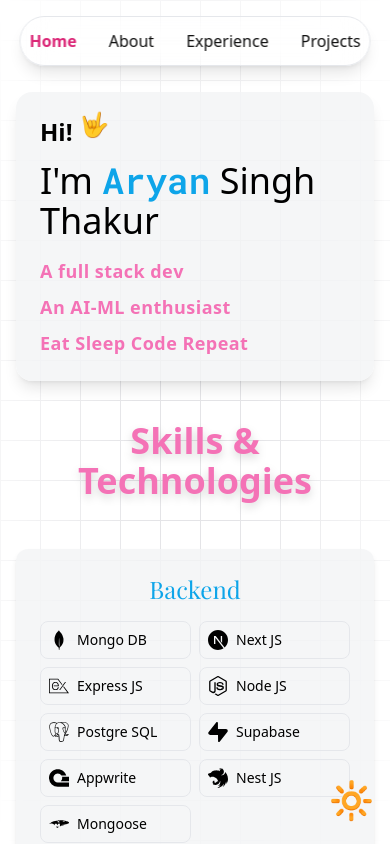
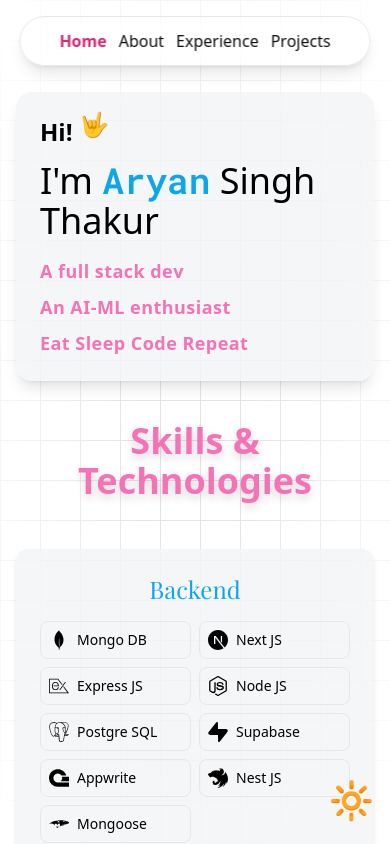
Before and after one commit to Aryan9inja/portfolio, a Next.js app: page / in a window 390 px wide. Shown: the top 844 px of the page. Built offline with nearby package versions, Linux system fonts and the light colour scheme; a web font is replaced by a local one.

Commit message:
Refactor navbar to look better on small screens

```diff
--- a/src/components/navbar.tsx
+++ b/src/components/navbar.tsx
@@ -28,7 +28,7 @@
         shadow-lg
       "
     >
-      <ul className="flex justify-center gap-8 items-center">
+      <ul className="flex justify-center gap-3 md:gap-6 items-center">
         {navItems.map((navItem) => (
           <li key={navItem.id}>
             <Link
```
